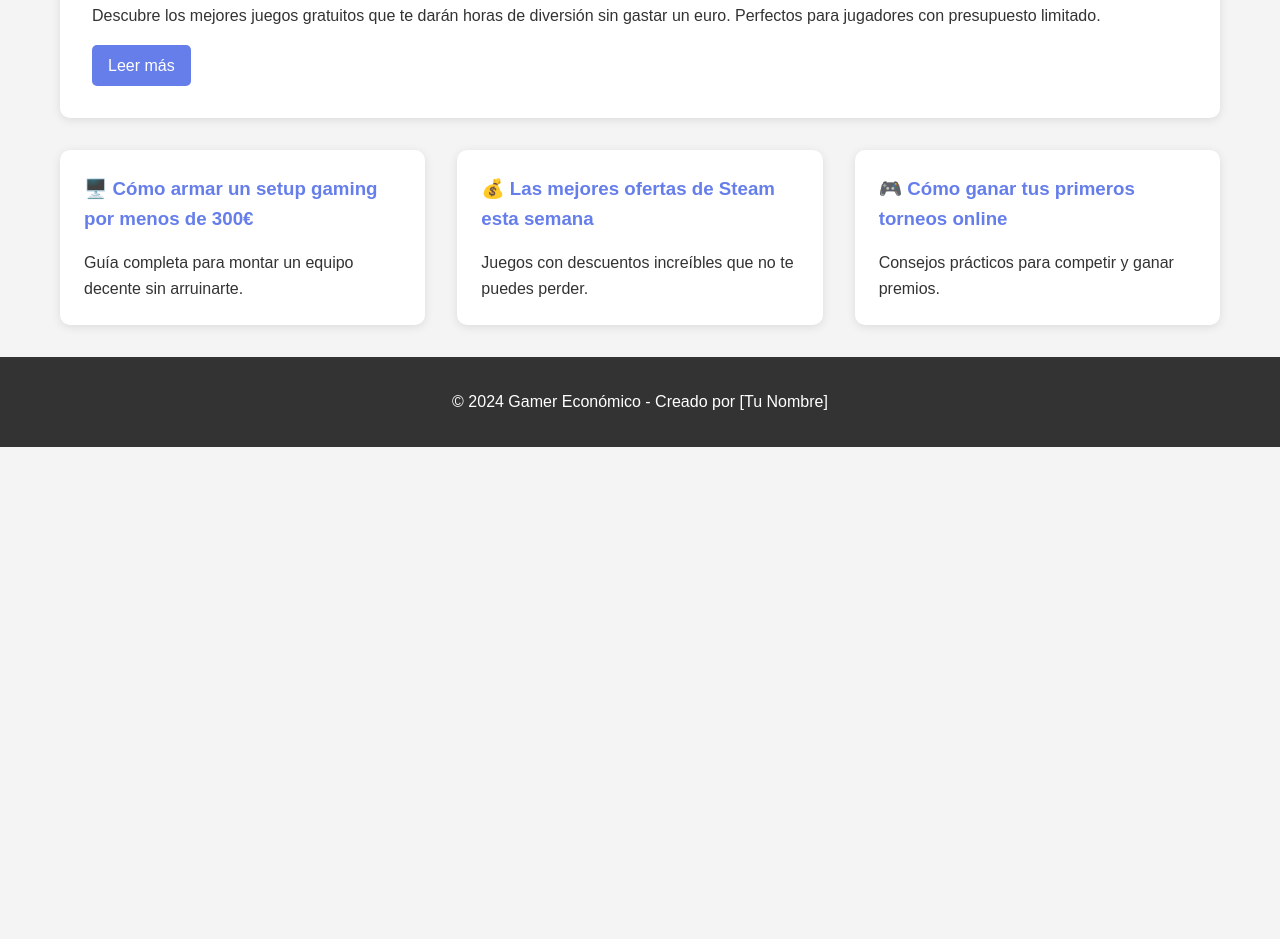
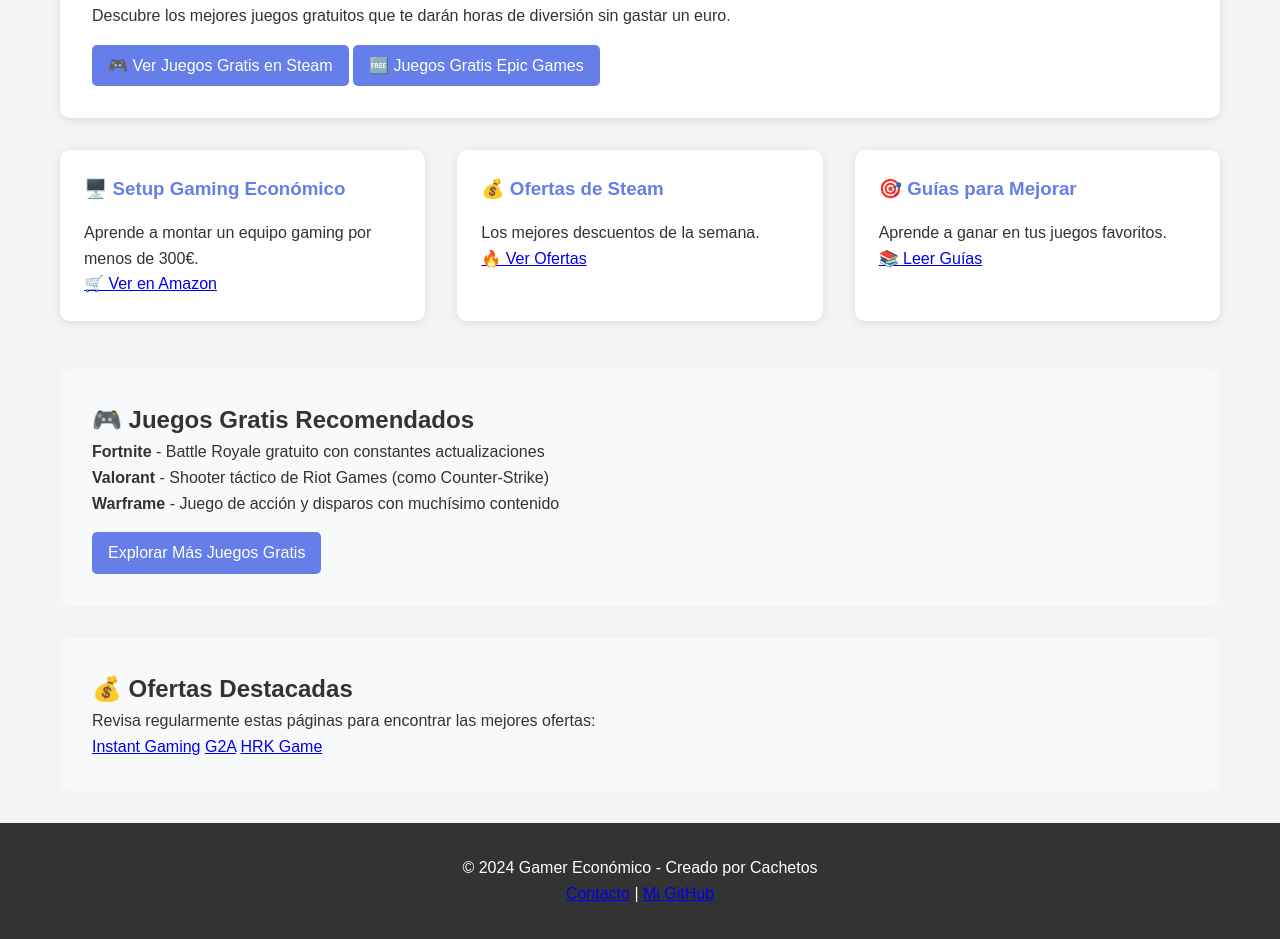
Before and after one commit to Cachetos/Cachetos.github.io, a plain HTML site: page index.html in a window 1280 px wide. Shown: the part 674-1613 px from the top of the page. Before the commit the page ends 1121 px from the top, so only its background shows below. Drawn offline with Linux system fonts and the light colour scheme.

Commit message:
Add files via upload

```diff
--- a/index.html
+++ b/index.html
@@ -7,7 +7,6 @@
     <link rel="stylesheet" href="styles.css">
 </head>
 <body>
-    <!-- Cabecera -->
     <header>
         <div class="container">
             <h1>🎮 Gamer Económico</h1>
@@ -15,49 +14,71 @@
         </div>
     </header>
 
-    <!-- Menú de Navegación -->
     <nav>
         <div class="container">
             <a href="#inicio">Inicio</a>
             <a href="#juegos-gratis">Juegos Gratis</a>
-            <a href="#setup-economico">Setup Económico</a>
+            <a href="#setup">Setup Económico</a>
             <a href="#ofertas">Ofertas</a>
         </div>
     </nav>
 
-    <!-- Contenido Principal -->
     <main class="container">
         <!-- Artículo Destacado -->
         <article class="destacado">
-            <h2>🎯 Los 5 juegos Free-to-Play que debes probar en 2024</h2>
+            <h2>🎯 Los 5 juegos Free-to-Play que debes probar</h2>
             <img src="https://images.unsplash.com/photo-1550745165-9bc0b252726f?ixlib=rb-4.0.3&auto=format&fit=crop&w=600&q=80" alt="Juegos gratis">
-            <p>Descubre los mejores juegos gratuitos que te darán horas de diversión sin gastar un euro. Perfectos para jugadores con presupuesto limitado.</p>
-            <a href="#" class="boton">Leer más</a>
+            <p>Descubre los mejores juegos gratuitos que te darán horas de diversión sin gastar un euro.</p>
+
+            <!-- ENLACES QUE SÍ FUNCIONAN -->
+            <a href="https://store.steampowered.com/search/?maxprice=free&sort_by=Reviews_DESC" class="boton" target="_blank">🎮 Ver Juegos Gratis en Steam</a>
+            <a href="https://www.epicgames.com/store/es-ES/free-games" class="boton" target="_blank">🆓 Juegos Gratis Epic Games</a>
         </article>
 
         <!-- Grid de Artículos -->
         <div class="grid-articulos">
             <article class="articulo">
-                <h3>🖥️ Cómo armar un setup gaming por menos de 300€</h3>
-                <p>Guía completa para montar un equipo decente sin arruinarte.</p>
+                <h3>🖥️ Setup Gaming Económico</h3>
+                <p>Aprende a montar un equipo gaming por menos de 300€.</p>
+                <a href="https://www.amazon.es/s?k=gaming+setup+barato&__mk_es_ES=ÅMÅŽÕÑ" class="boton-pequeno" target="_blank">🛒 Ver en Amazon</a>
             </article>
 
             <article class="articulo">
-                <h3>💰 Las mejores ofertas de Steam esta semana</h3>
-                <p>Juegos con descuentos increíbles que no te puedes perder.</p>
+                <h3>💰 Ofertas de Steam</h3>
+                <p>Los mejores descuentos de la semana.</p>
+                <a href="https://store.steampowered.com/specials" class="boton-pequeno" target="_blank">🔥 Ver Ofertas</a>
             </article>
 
             <article class="articulo">
-                <h3>🎮 Cómo ganar tus primeros torneos online</h3>
-                <p>Consejos prácticos para competir y ganar premios.</p>
+                <h3>🎯 Guías para Mejorar</h3>
+                <p>Aprende a ganar en tus juegos favoritos.</p>
+                <a href="#guias" class="boton-pequeno">📚 Leer Guías</a>
             </article>
         </div>
+
+        <!-- Secciones adicionales -->
+        <section id="juegos-gratis" style="margin-top: 3rem; padding: 2rem; background: #f8f9fa; border-radius: 10px;">
+            <h2>🎮 Juegos Gratis Recomendados</h2>
+            <p><strong>Fortnite</strong> - Battle Royale gratuito con constantes actualizaciones</p>
+            <p><strong>Valorant</strong> - Shooter táctico de Riot Games (como Counter-Strike)</p>
+            <p><strong>Warframe</strong> - Juego de acción y disparos con muchísimo contenido</p>
+            <a href="https://store.steampowered.com/search/?maxprice=free&sort_by=Reviews_DESC" class="boton" target="_blank">Explorar Más Juegos Gratis</a>
+        </section>
+
+        <section id="ofertas" style="margin-top: 2rem; padding: 2rem; background: #f8f9fa; border-radius: 10px;">
+            <h2>💰 Ofertas Destacadas</h2>
+            <p>Revisa regularmente estas páginas para encontrar las mejores ofertas:</p>
+            <a href="https://www.instant-gaming.com/es/" class="boton-pequeno" target="_blank">Instant Gaming</a>
+            <a href="https://www.g2a.com/" class="boton-pequeno" target="_blank">G2A</a>
+            <a href="https://www.hrkgame.com/es/" class="boton-pequeno" target="_blank">HRK Game</a>
+        </section>
     </main>
 
-    <!-- Pie de Página -->
     <footer>
         <div class="container">
-            <p>&copy; 2024 Gamer Económico - Creado por [Tu Nombre]</p>
+            <p>&copy; 2024 Gamer Económico - Creado por Cachetos</p>
+            <p><a href="mailto:tuemail@gmail.com">Contacto</a> |
+               <a href="https://github.com/cachetos" target="_blank">Mi GitHub</a></p>
         </div>
     </footer>
 </body>
```
